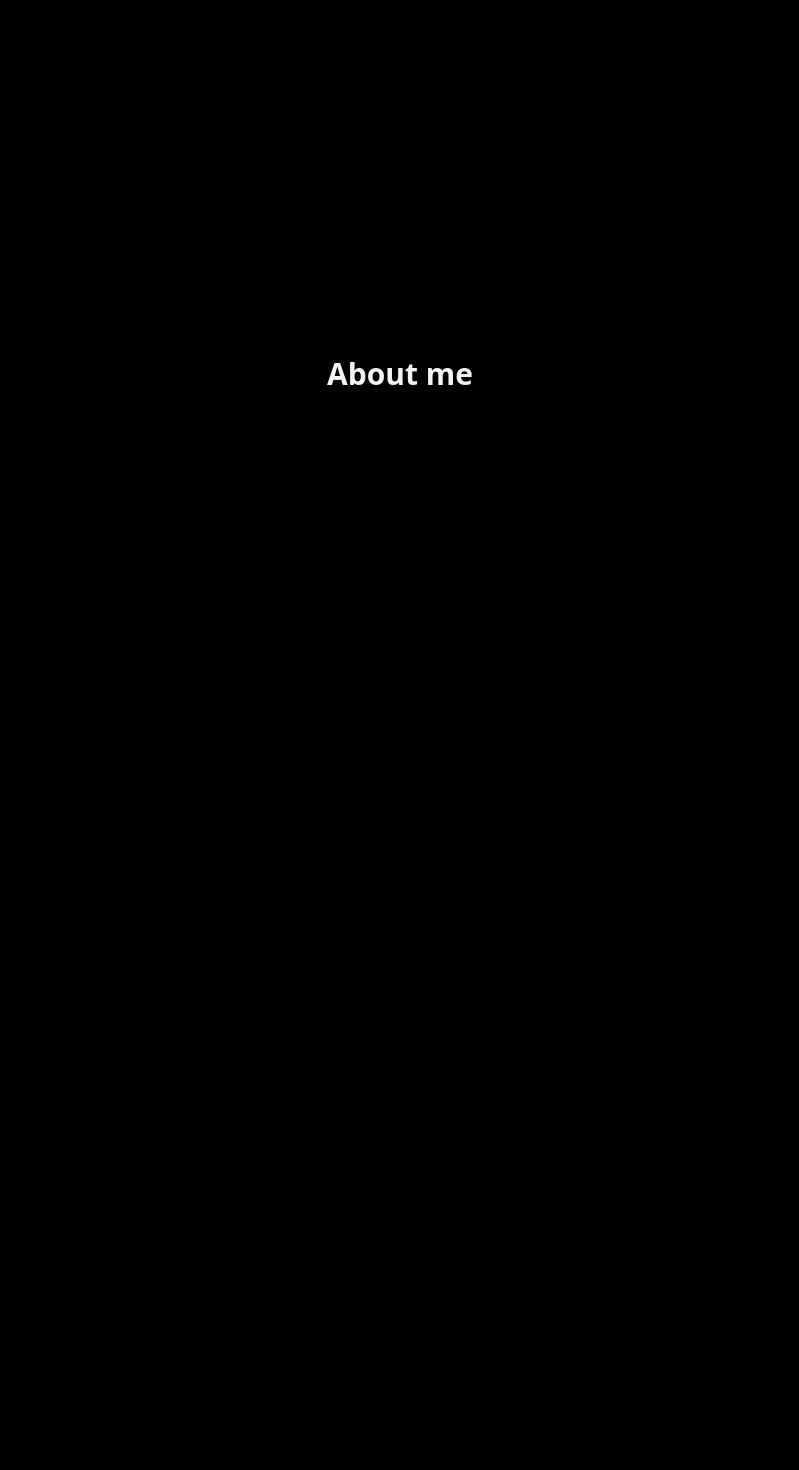
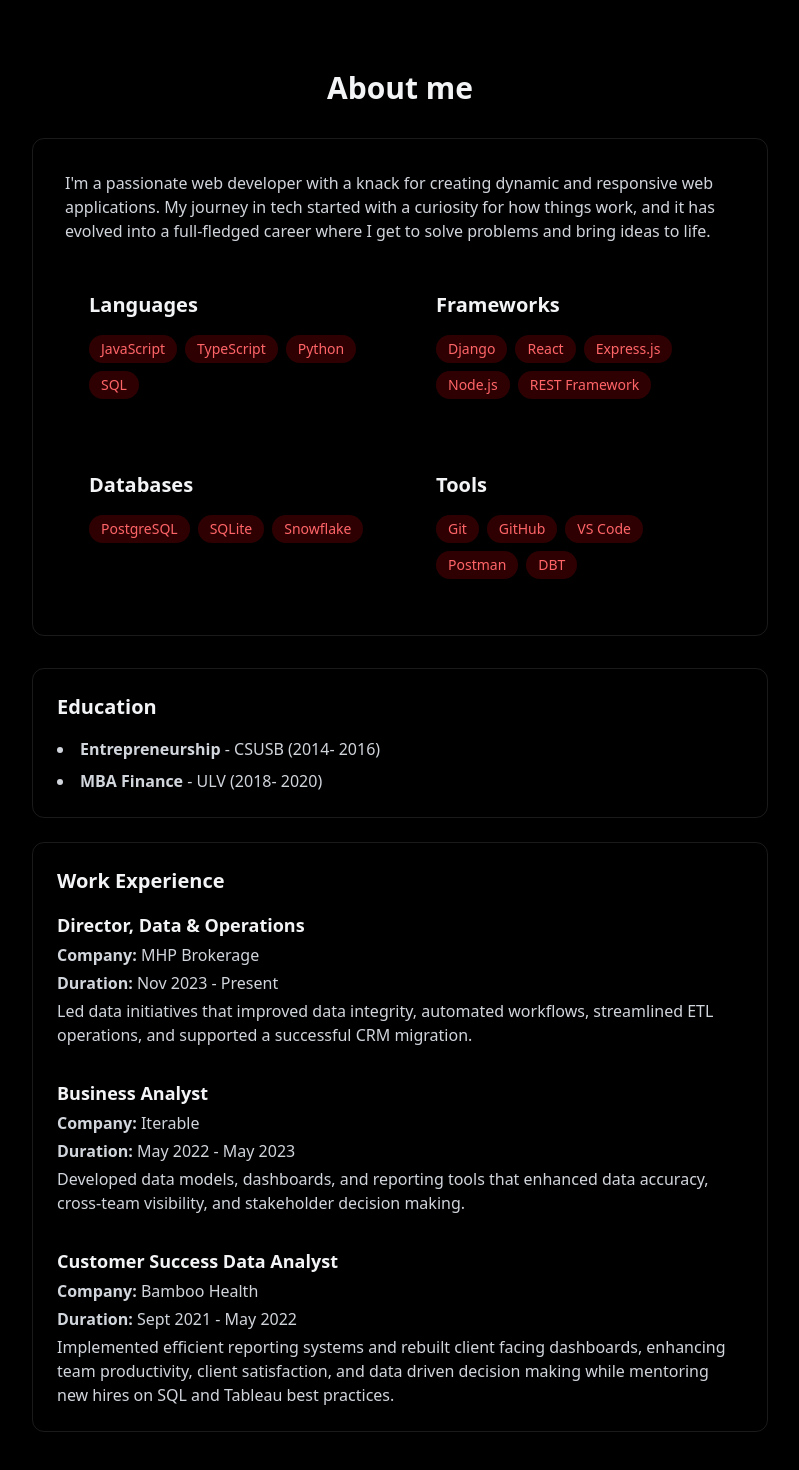
Before and after one commit to cyberdeeb/portfolio, a React (Vite) app: page / in a window 1280 px wide. Shown: the part 810-2280 px from the top of the page, without its empty margins (240-1039 px from the left). Before the commit the page ends 1600 px from the top, so only its background shows below. Built offline with nearby package versions, Linux system fonts and the light colour scheme.

Commit message:
Enhance About component with detailed skills, education, and work experience sections

```diff
--- a/src/components/sections/About.jsx
+++ b/src/components/sections/About.jsx
@@ -1,4 +1,18 @@
 export const About = () => {
+  const Languages = ['JavaScript', 'TypeScript', 'Python', 'SQL'];
+
+  const Frameworks = [
+    'Django',
+    'React',
+    'Express.js',
+    'Node.js',
+    'REST Framework',
+  ];
+
+  const Databases = ['PostgreSQL', 'SQLite', 'Snowflake'];
+
+  const toolsSkills = ['Git', 'GitHub', 'VS Code', 'Postman', 'DBT'];
+
   return (
     <section
       id="about"
@@ -6,6 +20,136 @@ export const About = () => {
     >
       <div className="max-w-3xl mx-auto px-4">
         <h2 className="text-3xl font-bold mb-8 text-center">About me</h2>
+
+        <div className="rounded-xl p-8 border-white/10 border hover:-translate-y-1 transition-all">
+          <p className="text-gray-300 mb-6">
+            I'm a passionate web developer with a knack for creating dynamic and
+            responsive web applications. My journey in tech started with a
+            curiosity for how things work, and it has evolved into a
+            full-fledged career where I get to solve problems and bring ideas to
+            life.
+          </p>
+
+          <div className="grid grid-cols-1 md:grid-cols-2 gap-6">
+            <div className="rounded-xl p-6 hover:-translate-y-1 transition-all">
+              <h3 className="text-xl font-bold mb-4">Languages</h3>
+              <div className="flex flex-wrap gap-2">
+                {Languages.map((lang, index) => (
+                  <span
+                    key={index}
+                    className="bg-red-600/20 text-red-400 px-3 py-1 rounded-full text-sm hover:bg-red-600/30 hover:shadow-[0_0_0.5rem_0_rgba(255,0,0,0.5)] transition-all"
+                  >
+                    {lang}
+                  </span>
+                ))}
+              </div>
+            </div>
+            <div className="rounded-xl p-6 hover:-translate-y-1 transition-all">
+              <h3 className="text-xl font-bold mb-4">Frameworks</h3>
+              <div className="flex flex-wrap gap-2">
+                {Frameworks.map((framework, index) => (
+                  <span
+                    key={index}
+                    className="bg-red-600/20 text-red-400 px-3 py-1 rounded-full text-sm hover:bg-red-600/30 hover:shadow-[0_0_0.5rem_0_rgba(255,0,0,0.5)] transition-all"
+                  >
+                    {framework}
+                  </span>
+                ))}
+              </div>
+            </div>
+            <div className="rounded-xl p-6 hover:-translate-y-1 transition-all">
+              <h3 className="text-xl font-bold mb-4">Databases</h3>
+              <div className="flex flex-wrap gap-2">
+                {Databases.map((db, index) => (
+                  <span
+                    key={index}
+                    className="bg-red-600/20 text-red-400 px-3 py-1 rounded-full text-sm hover:bg-red-600/30 hover:shadow-[0_0_0.5rem_0_rgba(255,0,0,0.5)] transition-all"
+                  >
+                    {db}
+                  </span>
+                ))}
+              </div>
+            </div>
+            <div className="rounded-xl p-6 hover:-translate-y-1 transition-all">
+              <h3 className="text-xl font-bold mb-4">Tools</h3>
+              <div className="flex flex-wrap gap-2">
+                {toolsSkills.map((tool, index) => (
+                  <span
+                    key={index}
+                    className="bg-red-600/20 text-red-400 px-3 py-1 rounded-full text-sm hover:bg-red-600/30 hover:shadow-[0_0_0.5rem_0_rgba(255,0,0,0.5)] transition-all"
+                  >
+                    {tool}
+                  </span>
+                ))}
+              </div>
+            </div>
+          </div>
+        </div>
+        <div className="flex flex-col gap-6 mt-8">
+          <div className="p-6 rounded-xl border border-white/10 hover:-translate-y-1 transition-all">
+            <h3 className="text-xl font-bold mb-4">Education</h3>
+            <ul className="list-disc list-inside text-gray-300 space-y-2">
+              <li className="text-gray-300">
+                <strong>Entrepreneurship</strong> - CSUSB (2014- 2016)
+              </li>
+              <li className="text-gray-300">
+                <strong>MBA Finance</strong> - ULV (2018- 2020)
+              </li>
+            </ul>
+          </div>
+          <div className="p-6 rounded-xl border border-white/10 hover:-translate-y-1 transition-all">
+            <h3 className="text-xl font-bold mb-4">Work Experience</h3>
+            <div className="flex flex-col gap-8">
+              <div className="flex flex-col gap-1">
+                <h4 className="text-lg font-semibold">
+                  Director, Data & Operations
+                </h4>
+                <p className="text-gray-300">
+                  <strong>Company:</strong> MHP Brokerage
+                </p>
+                <p className="text-gray-300">
+                  <strong>Duration:</strong> Nov 2023 - Present
+                </p>
+                <p className="text-gray-300">
+                  Led data initiatives that improved data integrity, automated
+                  workflows, streamlined ETL operations, and supported a
+                  successful CRM migration.
+                </p>
+              </div>
+              <div className="flex flex-col gap-1">
+                <h4 className="text-lg font-semibold">Business Analyst</h4>
+                <p className="text-gray-300">
+                  <strong>Company:</strong> Iterable
+                </p>
+                <p className="text-gray-300">
+                  <strong>Duration:</strong> May 2022 - May 2023
+                </p>
+                <p className="text-gray-300">
+                  Developed data models, dashboards, and reporting tools that
+                  enhanced data accuracy, cross-team visibility, and stakeholder
+                  decision making.
+                </p>
+              </div>
+              <div className="flex flex-col gap-1">
+                <h4 className="text-lg font-semibold">
+                  Customer Success Data Analyst
+                </h4>
+                <p className="text-gray-300">
+                  <strong>Company:</strong> Bamboo Health
+                </p>
+                <p className="text-gray-300">
+                  <strong>Duration:</strong> Sept 2021 - May 2022
+                </p>
+                <p className="text-gray-300">
+                  Implemented efficient reporting systems and rebuilt client
+                  facing dashboards, enhancing team productivity, client
+                  satisfaction, and data driven decision making while mentoring
+                  new hires on SQL and Tableau best practices.
+                </p>
+              </div>
+            </div>
+          </div>
+        </div>
       </div>
     </section>
   );
```
